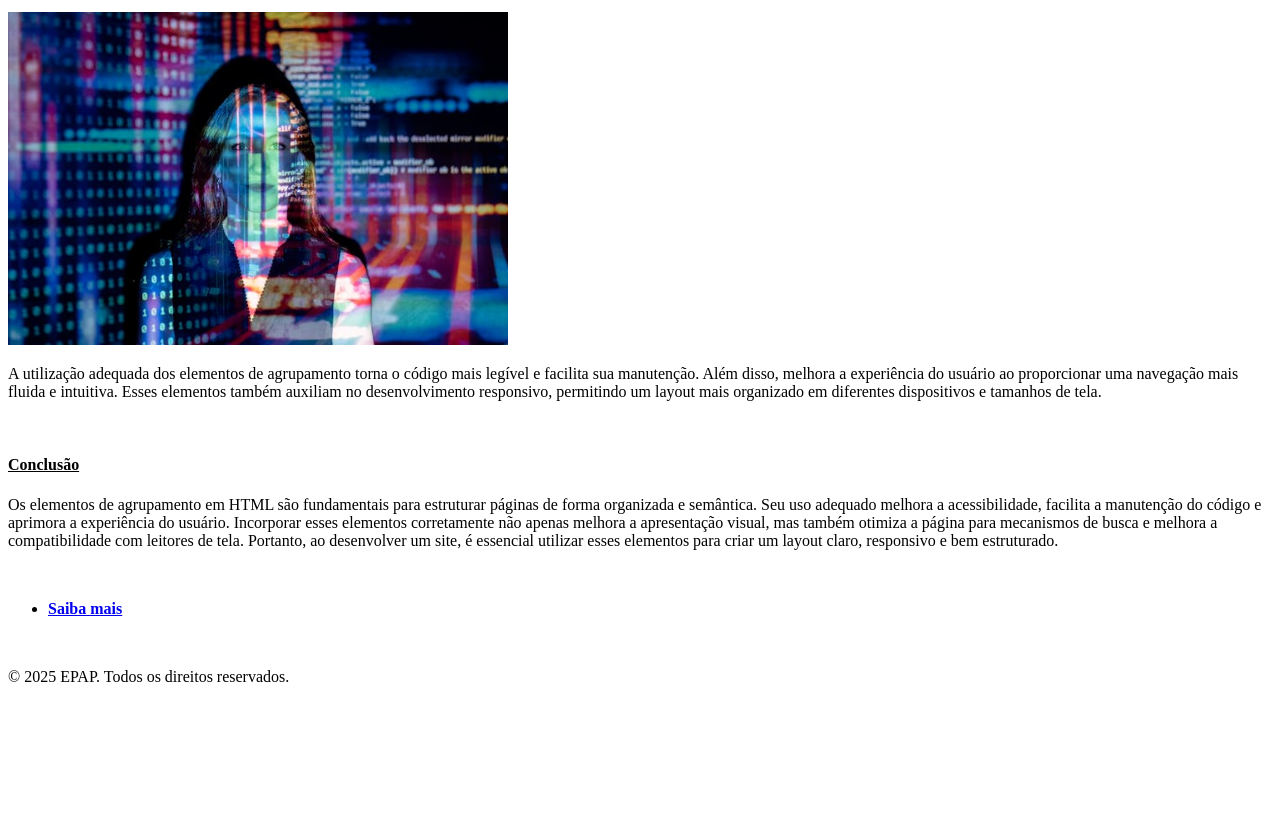
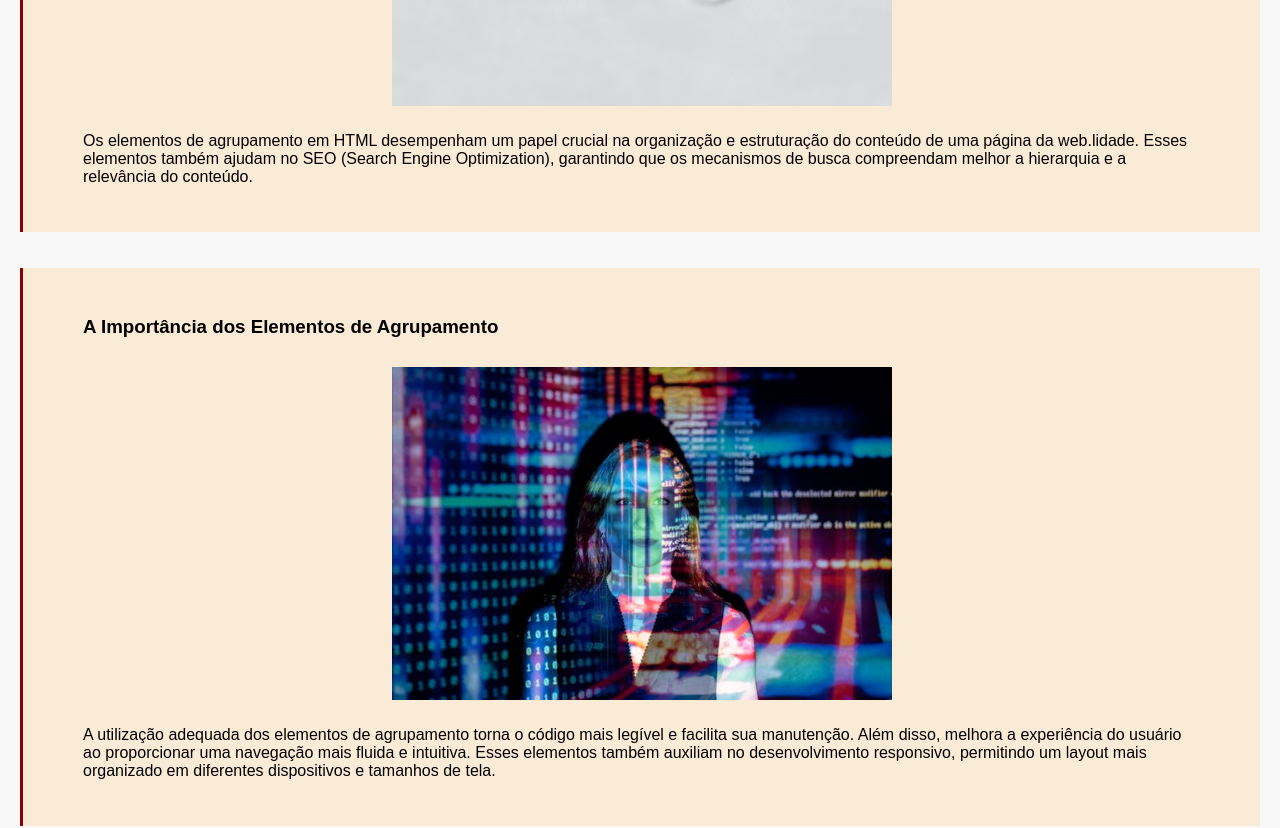
Before and after one commit to Sara-source01/Elementos-de-agrupamento-HTMLL, a plain HTML site: page index.html in a window 1280 px wide. Shown: the part 1320-2148 px from the top of the page. Before the commit the page ends 2022 px from the top, so only its background shows below. Drawn offline with Linux system fonts and the light colour scheme.

Commit message:
m4 adicionar um arquivo de style.css e fazer link entre ele com o arquivo de index.html, adicionar estilos vários de index.html usando linguagem de CSS

```diff
--- a/index.html
+++ b/index.html
@@ -9,7 +9,8 @@
     <meta name="author" content="Sara George" />
     <meta name="keywords"
         content="HTML, Coding, site, Elementos de agrupamento, Estruturas lógicas e semântica, Elementos genéricos e semânticos, Estrutura de uma página " />
-    <title>Elementos de agrupamento</title>
+    <link rel="stylesheet" href="style.css">
+        <title>Elementos de agrupamento</title>
 </head>
 
 <body>
@@ -41,7 +42,7 @@
     </header>
     <br>
     <main>
-        <section>
+        <section class="content">
             <!-- O <main> define o conteúdo principal da página, excluindo cabeçalhos, rodapés e barras laterais. -->
             <h1>Elementos de Agrupamento em HTML: Estruturando o Conteúdo da Página</h1>
             <p>Os elementos de agrupamento em HTML são usados para organizar e estruturar o conteúdo de uma página da
@@ -55,7 +56,7 @@
         <!-- O <section> é utilizado para agrupar conteúdo relacionado dentro de uma página.
          Ele confere significado semântico ao agrupamento e é recomendado para estruturar seções distintas de um site. -->
         <section>
-            <article>
+            <article class="info">
                 <h2>Informações adicionais</h2>
                 <img src="Imagens/pesquisa.jpeg" width="500" height="400"
                     alt="chaves de computador com um chave de lupa">
@@ -66,7 +67,7 @@
                     os mecanismos de busca compreendam melhor a hierarquia e a relevância do conteúdo.</p>
             </article>
             <br><br>
-            <article>
+            <article class="impo">
                 <h3>A Importância dos Elementos de Agrupamento</h3>
                 <img src="Imagens/codes.jpeg" width="500"
                     alt="Uma programadora olha para a tela grande que contém vários códigos que reflite no seu rosto"
@@ -85,7 +86,7 @@
         </section>
         <br>
         <section id="learn">
-            <article>
+            <article class="con">
                 <h4><u>Conclusão</u></h4>
                 <p>Os elementos de agrupamento em HTML são fundamentais para estruturar páginas de forma organizada e
                     semântica.
@@ -107,7 +108,7 @@
     <aside>
         <ul>
             <strong>
-                <li>
+                <li class="ponto">
                     <a href="https://www.google.com/url?client=internal-element-cse&cx=c5f6ccbd4ce9405a8&q=https://www.w3schools.com/html/html5_semantic_elements.asp&sa=U&ved=2ahUKEwiWkratvKGMAxXdRLgEHR-0MigQFnoECAgQAQ&usg=AOvVaw1OF7uullUNj_KTWQMfbgZ6"
                         target="_blank">Saiba mais</a>
             </strong>
--- /dev/null
+++ b/style.css
@@ -0,0 +1,95 @@
+body {
+    margin: 0;
+    font-family: Arial, sans-serif;
+    background-color: #f8f8f8;
+}
+
+header {
+    background-color: darksalmon;
+    color: white;
+    padding: 20px;
+    text-align: center;
+}
+
+header img {
+    max-width: 100%;
+    height: auto;
+}
+
+button a {
+    color: black;
+    text-decoration: none;
+}
+
+ul nav li {
+    list-style: none;
+}
+
+nav a {
+    color: white;
+    font-size: 25px;
+    margin: 0 15px;
+    text-decoration: none;
+    font-weight: bold;
+    transition: 0.5s;
+}
+
+nav a:hover {
+    border-bottom: 2px solid white;
+    color: darkred;
+}
+
+main {
+    padding: 20px;
+    display: flex;
+    flex-direction: column;
+}
+
+.content,
+.info,
+.impo,
+.con {
+    background-color: antiquewhite;
+    display: flex;
+    flex-direction: column;
+    padding: 30px 60px;
+    border-left: 3px solid darkred;
+}
+
+main img {
+    max-width: 100%;
+    height: auto;
+    display: block;
+    margin: 10px auto;
+}
+
+aside {
+
+    display: inline-block;
+    flex-direction: column;
+    background-color:navajowhite;
+    padding-right: 120px;
+    margin: 20px 30px;
+
+}
+
+aside ul li a {
+    text-decoration: none;
+    color: sienna;
+    transition: .5s;
+}
+
+aside ul li a:hover{
+    color: sandybrown;
+}
+
+.ponto {
+    list-style: none;
+}
+
+footer {
+    background-color: crimson;
+    color: white;
+    text-align: center;
+    padding: 15px 0;
+}
```
